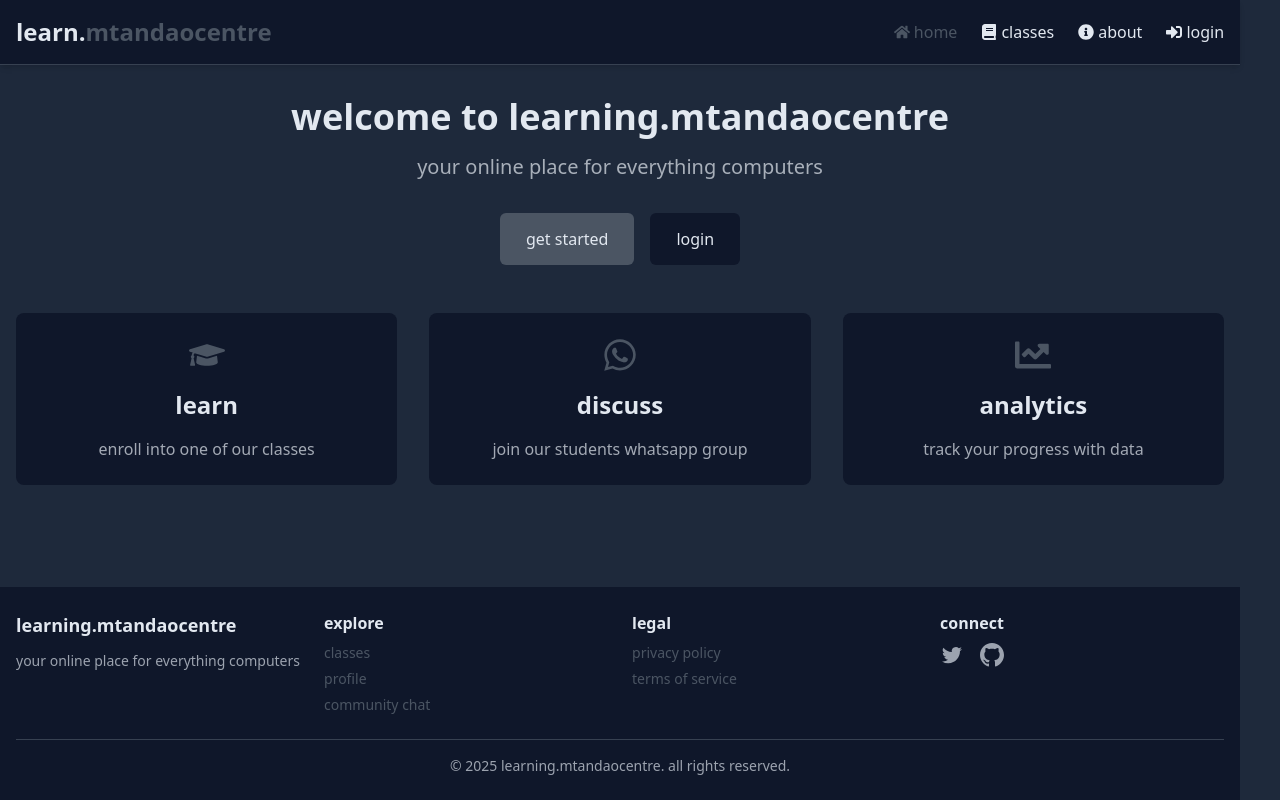
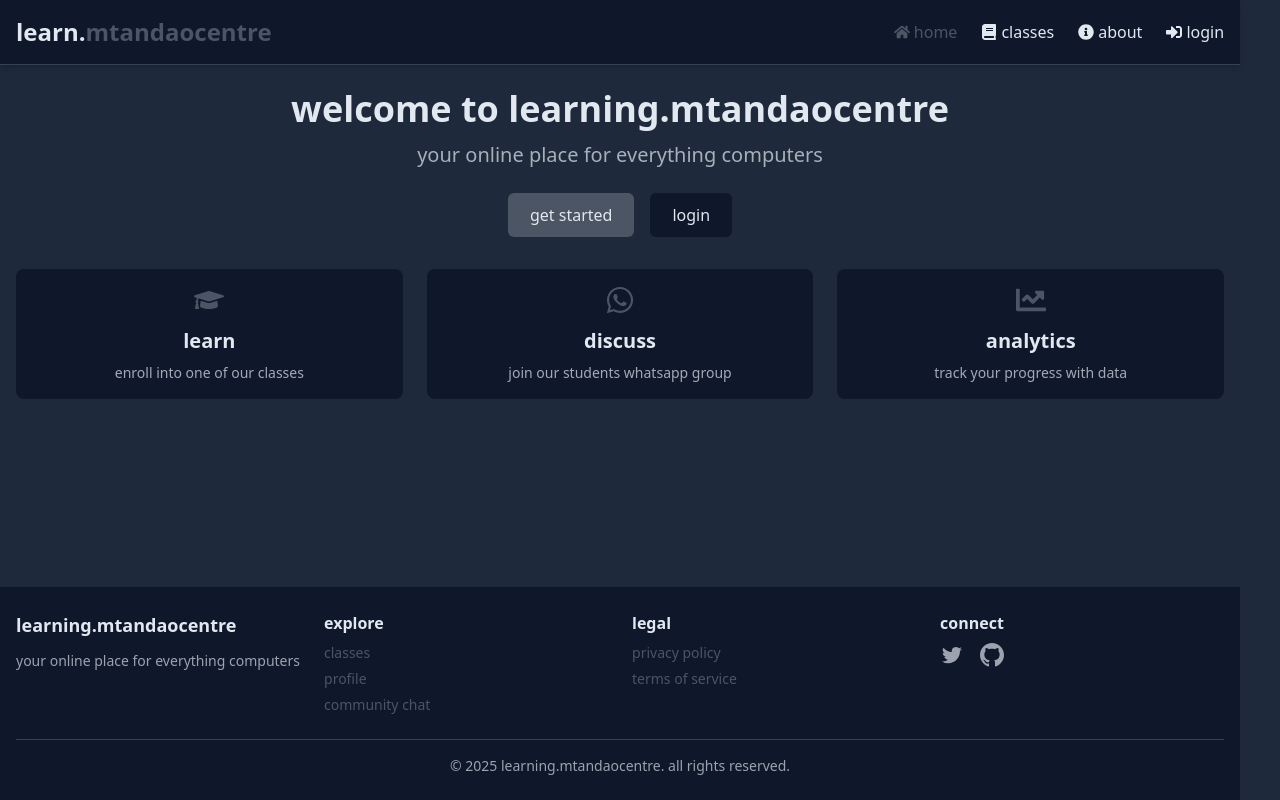
Before and after one commit to mtandaocentre/learn.mtandaocentre, a React (Vite) app in the folder client/: page / in a window 1280 px wide. Built offline with nearby package versions, Linux system fonts and the light colour scheme; no server answers.

Commit message:
Added w-full to root container

```diff
--- a/client/src/pages/Home.jsx
+++ b/client/src/pages/Home.jsx
@@ -11,28 +11,24 @@ const Home = () => {
   const { user } = useAuth();
 
   return (
-    <div className="container mx-auto px-4 py-8 text-center">
-      <h1 className="text-4xl font-bold mb-4 text-text-light">welcome to learning.mtandaocentre</h1>
-      <p className="text-xl text-text-light/70 mb-8">
+    <div className="w-full container mx-auto px-4 py-6 text-center">
+      <h1 className="text-3xl md:text-4xl font-bold mb-3 text-text-light">welcome to learning.mtandaocentre</h1>
+      <p className="text-lg md:text-xl text-text-light/70 mb-6">
         your online place for everything computers
       </p>
 
-      <div className="flex justify-center gap-4 mb-12">
+      <div className="flex justify-center gap-4 mb-8">
         {!user && (
           <>
             <Link
               to="/register"
-              className="bg-accent text-text-light px-6 py-3 rounded-md
-                      hover:bg-accent/80 hover:shadow-lg transition-all
-                      border-2 border-transparent hover:border-text-light"
+              className="bg-accent text-text-light px-5 py-2 rounded-md hover:bg-accent/80 hover:shadow-lg transition-all border-2 border-transparent hover:border-text-light text-sm md:text-base"
             >
               get started
             </Link>
             <Link
               to="/login"
-              className="bg-primary-darker text-text-light px-6 py-3 rounded-md
-                      hover:bg-primary-darkest transition-all
-                      border-2 border-transparent hover:border-text-light"
+              className="bg-primary-darker text-text-light px-5 py-2 rounded-md hover:bg-primary-darkest transition-all border-2 border-transparent hover:border-text-light text-sm md:text-base"
             >
               login
             </Link>
@@ -40,28 +36,32 @@ const Home = () => {
         )}
       </div>
 
-      <div className="grid grid-cols-1 md:grid-cols-3 gap-8">
+      <div className="grid grid-cols-1 md:grid-cols-3 gap-6">
         {/* Learn/Classes Card */}
-        <div className="bg-primary-darker p-6 rounded-lg">
-          <FaGraduationCap className="text-4xl mb-4 text-accent mx-auto" />
-          <h2 className="text-2xl font-bold mb-4 text-text-light">learn</h2>
-          <p className="text-text-light/70">
+        <div className="bg-primary-darker p-4 rounded-lg">
+          <FaGraduationCap className="text-3xl mb-3 text-accent mx-auto" />
+          <h2 className="text-xl font-bold mb-2 text-text-light">learn</h2>
+          <p className="text-text-light/70 text-sm">
             enroll into one of our classes
           </p>
         </div>
 
         {/* Discuss Card */}
-        <div className="bg-primary-darker p-6 rounded-lg">
-          <FaWhatsapp className="text-4xl mb-4 text-accent mx-auto" />
-          <h2 className="text-2xl font-bold mb-4 text-text-light">discuss</h2>
-          <p className="text-text-light/70">join our students whatsapp group</p>
+        <div className="bg-primary-darker p-4 rounded-lg">
+          <FaWhatsapp className="text-3xl mb-3 text-accent mx-auto" />
+          <h2 className="text-xl font-bold mb-2 text-text-light">discuss</h2>
+          <p className="text-text-light/70 text-sm">
+            join our students whatsapp group
+          </p>
         </div>
 
         {/* Analytics Card */}
-        <div className="bg-primary-darker p-6 rounded-lg">
-          <FaChartLine className="text-4xl mb-4 text-accent mx-auto" />
-          <h2 className="text-2xl font-bold mb-4 text-text-light">analytics</h2>
-          <p className="text-text-light/70">track your progress with data</p>
+        <div className="bg-primary-darker p-4 rounded-lg">
+          <FaChartLine className="text-3xl mb-3 text-accent mx-auto" />
+          <h2 className="text-xl font-bold mb-2 text-text-light">analytics</h2>
+          <p className="text-text-light/70 text-sm">
+            track your progress with data
+          </p>
         </div>
       </div>
 
```
